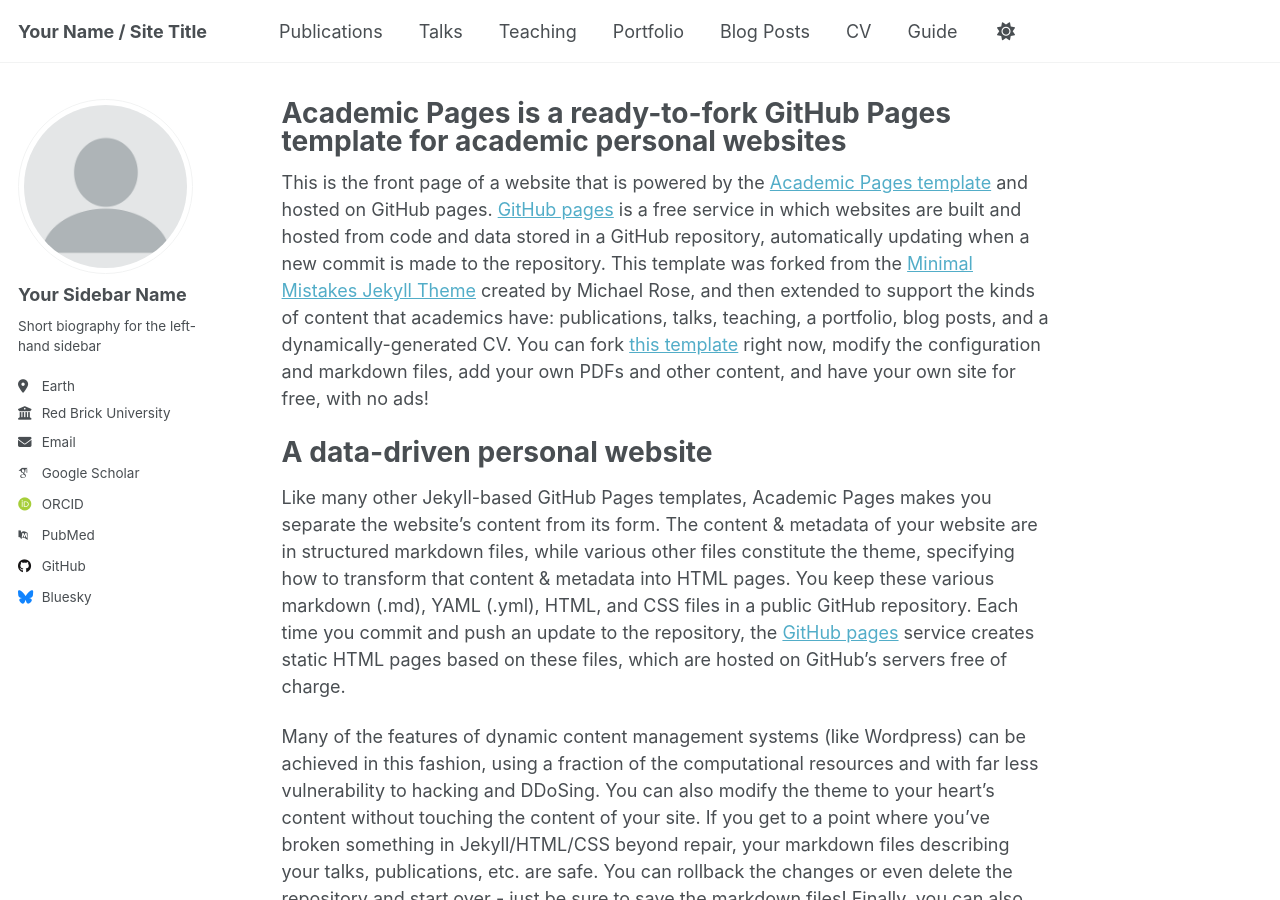
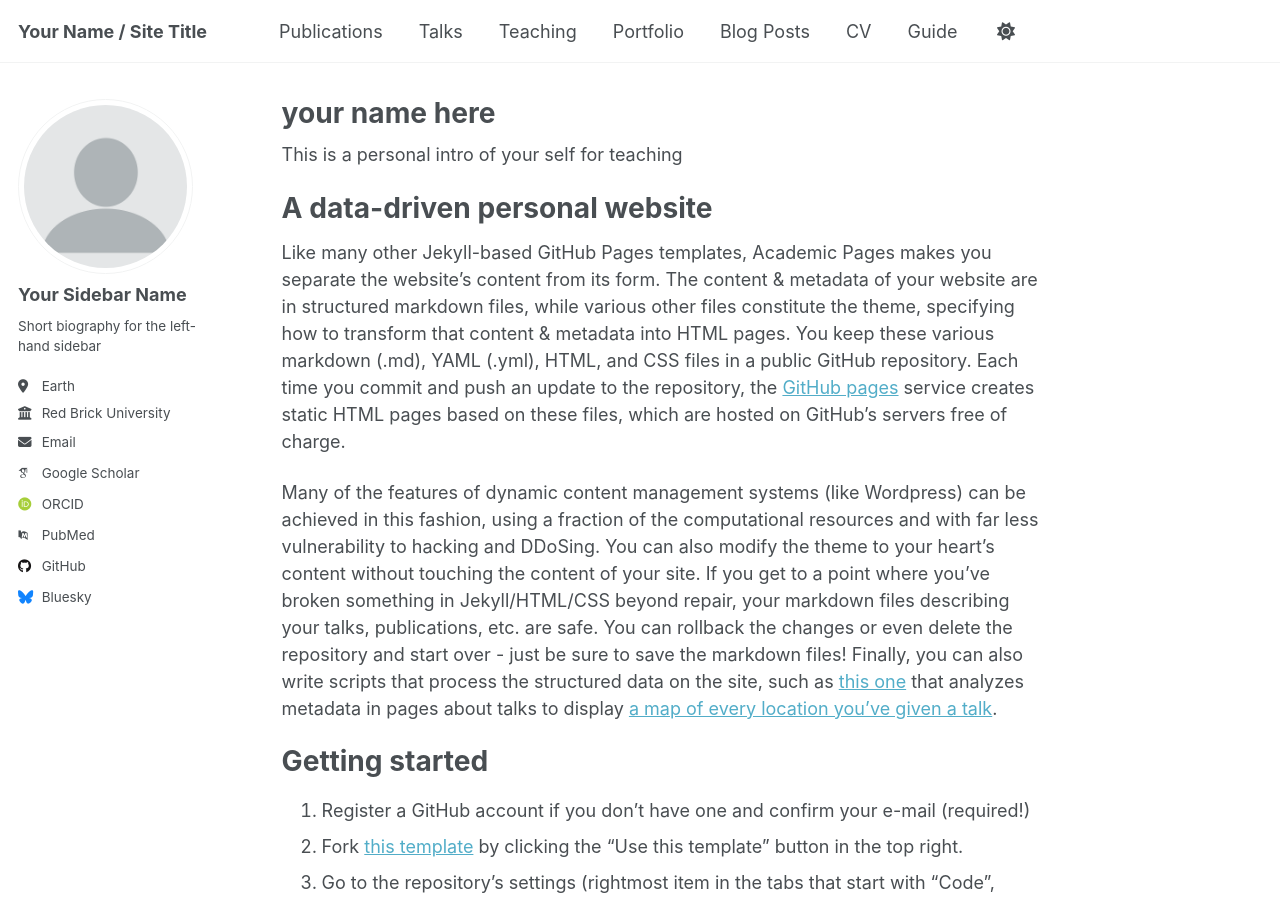
Before and after one commit to daviddhc20120601fudan/academicpages, a Jekyll site: the page built from _pages/about.md, in a window 1280 px wide and 900 px high. Built offline with Jekyll 4.4.1, drawn with Linux system fonts in a browser that asks for light colours; some web fonts are replaced.

Commit message:
Update about.md

```diff
--- a/_pages/about.md
+++ b/_pages/about.md
@@ -1,13 +1,13 @@
 ---
 permalink: /
-title: "Academic Pages is a ready-to-fork GitHub Pages template for academic personal websites"
+title: "your name here"
 author_profile: true
 redirect_from:
   - /about/
   - /about.html
 ---
 
-This is the front page of a website that is powered by the [Academic Pages template](https://github.com/academicpages/academicpages.github.io) and hosted on GitHub pages. [GitHub pages](https://pages.github.com) is a free service in which websites are built and hosted from code and data stored in a GitHub repository, automatically updating when a new commit is made to the repository. This template was forked from the [Minimal Mistakes Jekyll Theme](https://mmistakes.github.io/minimal-mistakes/) created by Michael Rose, and then extended to support the kinds of content that academics have: publications, talks, teaching, a portfolio, blog posts, and a dynamically-generated CV. You can fork [this template](https://github.com/academicpages/academicpages.github.io) right now, modify the configuration and markdown files, add your own PDFs and other content, and have your own site for free, with no ads!
+This is a personal intro of your self for teaching
 
 A data-driven personal website
 ======
```
